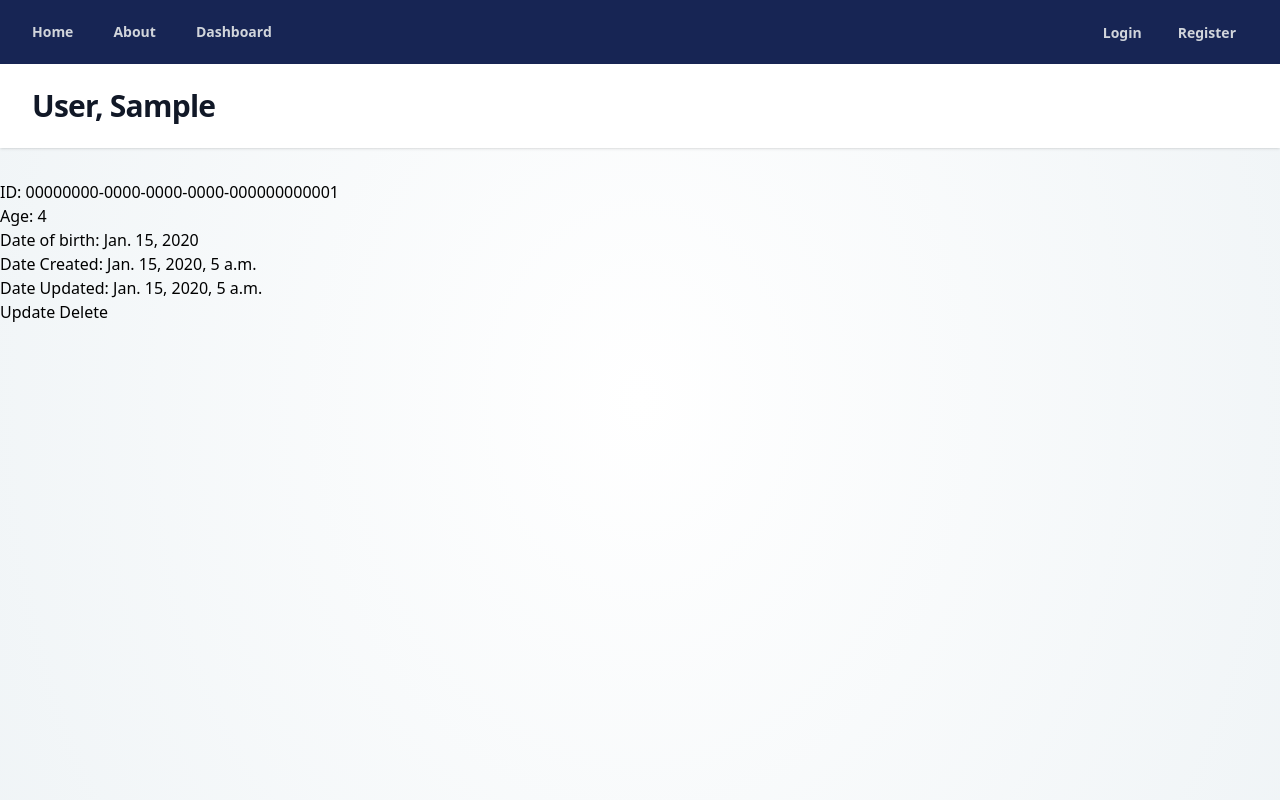
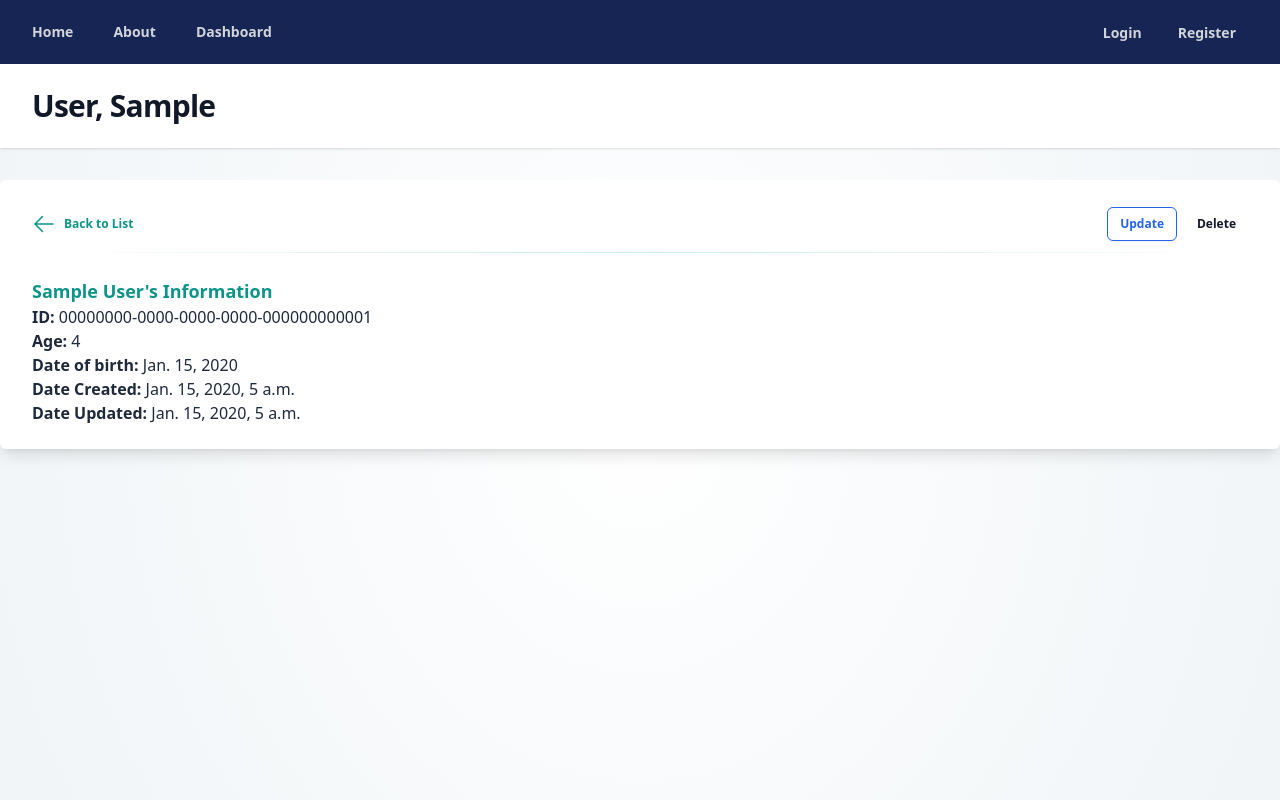
Before and after one commit to NeffCodes/retinopathy-risk-assessment-tool, a Django app: page /patients/00000000-0000-0000-0000-000000000001/ in a window 1280 px wide. Run offline with Django 5.2, Linux system fonts and the light colour scheme; tables that the repository leaves empty hold one stand-in row (values such as "Sample post").

Commit message:
update patient page style

```diff
--- a/rrat/patients/templates/patients/delete_patient.html
+++ b/rrat/patients/templates/patients/delete_patient.html
@@ -9,7 +9,7 @@
 {% endblock header %}
 
 {% block content %}
-    <section>
+    <section class="px-4 py-6 sm:px-6 lg:px-8 bg-white rounded-md shadow-lg">
         <form class="form-with-validation" action="" method="POST">
             {% csrf_token %}
             Are you sure you want to delete this patient? This is irreversible, once the patient is deleted it is gone forever.
--- a/rrat/patients/templates/patients/partials/add_new_patient.html
+++ b/rrat/patients/templates/patients/partials/add_new_patient.html
@@ -1,7 +1,6 @@
 {% extends "partials/section.html" %}
 
-{% block content %}
-
+{% block section_content %}
 <form action="" method="post">
 {% csrf_token %}
     <div class="mt-10 grid grid-cols-1 gap-x-6 gap-y-8 sm:grid-cols-6">
@@ -31,4 +30,4 @@
         </div>
     </div>
 </form>
-{% endblock content %}
+{% endblock section_content %}
--- a/rrat/patients/templates/patients/partials/patient_card.html
+++ b/rrat/patients/templates/patients/partials/patient_card.html
@@ -1,7 +1,6 @@
 {% extends "partials/section.html" %}
-{% load static %}
 
-{% block content %}
+{% block section_content %}
 <div class="grid gap-4 justify-items-center">
     <article class="inline-flex items-center justify-center w-full gap-4">
         <svg xmlns="http://www.w3.org/2000/svg" fill="none" viewBox="0 0 24 24" stroke-width="1.5" stroke="currentColor"
@@ -25,4 +24,4 @@
 
     <p class="text-xs text-slate-400">{{patient_info.id}}</p>
 </div>
-{% endblock content %}
+{% endblock section_content %}
--- /dev/null
+++ b/rrat/patients/templates/patients/partials/patient_page.html
@@ -0,0 +1,56 @@
+{% extends "partials/section.html" %}
+
+{% block section_content %}
+<div class="text-slate-800">
+    <div class="flex items-center justify-end gap-x-2">
+        <a href="{% url 'patients:list' %}" class="rounded-md px-3 py-2 text-xs font-semibold text-teal-600 hover:bg-teal-500 hover:text-white focus-visible:outline focus-visible:outline-2 focus-visible:outline-offset-2 -ml-3 focus-visible:outline-blue-600 flex gap-2 items-center justify-center">
+            <svg xmlns="http://www.w3.org/2000/svg" viewBox="0 0 24 24" fill="currentColor" class="size-6">
+                <path fill-rule="evenodd" d="M11.03 3.97a.75.75 0 0 1 0 1.06l-6.22 6.22H21a.75.75 0 0 1 0 1.5H4.81l6.22 6.22a.75.75 0 1 1-1.06 1.06l-7.5-7.5a.75.75 0 0 1 0-1.06l7.5-7.5a.75.75 0 0 1 1.06 0Z" clip-rule="evenodd" />
+            </svg>
+            <span>Back to List</span>
+        </a>
+
+        <a href="{% url 'patients:patient_update' id=patient_info.id %}" class="rounded-md border border-blue-600 px-3 py-2 text-xs font-semibold text-blue-600 shadow-sm hover:bg-blue-500  hover:text-white focus-visible:outline focus-visible:outline-2 focus-visible:outline-offset-2 focus-visible:outline-blue-600 ml-auto">Update</a>
+
+        <a href="{% url 'patients:patient_delete' id=patient_info.id %}" class="rounded-md  px-3 py-2 text-xs font-semibold leading-6 text-gray-900 hover:text-white hover:bg-red-700">Delete</a>
+    </div>
+
+    <hr class="mb-6 mt-2 h-px border-t-0 bg-transparent bg-gradient-to-r from-transparent via-teal-500 to-transparent opacity-25 dark:via-neutral-400" />
+
+    <h2 class="text-lg font-semibold text-teal-600">{{patient_info.first_name}} {{patient_info.last_name}}'s Information</h2>
+
+    <div>
+        <p>
+            <span class="font-semibold">
+                ID:
+            </span>
+            {{ patient_info.id }}
+        </p>
+        <p>
+            <span class="font-semibold">
+                Age:
+            </span>
+            {{ patient_info.age }}
+        </p>
+        <p>
+            <span class="font-semibold">
+                Date of birth:
+            </span>
+            {{ patient_info.date_of_birth }}</p>
+        <p>
+            <span class="font-semibold">
+                Date Created:
+            </span>
+                {{ patient_info.date_created }}</p>
+        <p>
+            <span class="font-semibold">
+                Date Updated:
+            </span>
+                {{ patient_info.date_updated }}
+        </p>
+    </div>
+
+
+
+<div>
+{% endblock section_content%}
--- a/rrat/patients/templates/patients/update_patient.html
+++ b/rrat/patients/templates/patients/update_patient.html
@@ -9,7 +9,7 @@
 {% endblock header %}
 
 {% block content %}
-    <section>
+    <section class="px-4 py-6 sm:px-6 lg:px-8 bg-white rounded-md shadow-lg">
         <form class="form-with-validation" action="" method="post">
             {% csrf_token %}
             {{ form.as_p }}
--- a/rrat/patients/templates/patients/view_patient.html
+++ b/rrat/patients/templates/patients/view_patient.html
@@ -1,23 +1,13 @@
 {% extends "layout.html" %}
 
 {% block title %}
-  {{patient.full_name}}
+  {{ patient.full_name }}
 {% endblock title %}
 
 {% block header %}
-  {{patient.full_name}}
+  {{ patient.full_name }}
 {% endblock header %}
 
 {% block content %}
-  <section>
-    <div>
-      <p>ID: {{ patient.id }}</p>
-      <p>Age: {{ patient.age }}</p>
-      <p>Date of birth: {{ patient.date_of_birth }}</p>
-      <p>Date Created: {{ patient.date_created }}</p>
-      <p>Date Updated: {{ patient.date_updated }}</p>
-    </div>
-  </section>
-  <a href="{% url 'patients:patient_update' id=patient.id %}"> Update </a>
-  <a href="{% url 'patients:patient_delete' id=patient.id %}"> Delete </a>
+  {% include "./partials/patient_page.html" with patient_info=patient %}
 {% endblock content %}
--- a/rrat/static/css/output.css
+++ b/rrat/static/css/output.css
@@ -628,6 +633,30 @@ video {
   margin-top: 2rem;
 }
 
+.ml-auto {
+  margin-left: auto;
+}
+
+.mr-2 {
+  margin-right: 0.5rem;
+}
+
+.-ml-2 {
+  margin-left: -0.5rem;
+}
+
+.mb-8 {
+  margin-bottom: 2rem;
+}
+
+.mt-4 {
+  margin-top: 1rem;
+}
+
+.mb-6 {
+  margin-bottom: 1.5rem;
+}
+
 .block {
   display: block;
 }
@@ -653,8 +682,17 @@ video {
   height: 2.5rem;
 }
 
+.size-6 {
+  width: 1.5rem;
+  height: 1.5rem;
+}
+
 .h-0 {
   height: 0px;
+}
+
+.h-0\.5 {
+  height: 0.125rem;
 }
 
 .h-16 {
@@ -735,12 +781,24 @@ video {
   justify-content: space-between;
 }
 
+.justify-items-start {
+  justify-items: start;
+}
+
 .justify-items-center {
   justify-items: center;
 }
 
 .gap-4 {
   gap: 1rem;
+}
+
+.gap-5 {
+  gap: 1.25rem;
+}
+
+.gap-2 {
+  gap: 0.5rem;
 }
 
 .gap-x-6 {
@@ -752,14 +810,33 @@ video {
   row-gap: 2rem;
 }
 
+.gap-x-2 {
+  -moz-column-gap: 0.5rem;
+       column-gap: 0.5rem;
+}
+
 .space-x-4 > :not([hidden]) ~ :not([hidden]) {
   --tw-space-x-reverse: 0;
   margin-right: calc(1rem * var(--tw-space-x-reverse));
   margin-left: calc(1rem * calc(1 - var(--tw-space-x-reverse)));
 }
 
+.space-y-4 > :not([hidden]) ~ :not([hidden]) {
+  --tw-space-y-reverse: 0;
+  margin-top: calc(1rem * calc(1 - var(--tw-space-y-reverse)));
+  margin-bottom: calc(1rem * var(--tw-space-y-reverse));
+}
+
 .place-self-end {
   place-self: end;
+}
+
+.self-start {
+  align-self: flex-start;
+}
+
+.justify-self-start {
+  justify-self: start;
 }
 
 .overflow-hidden {
@@ -799,6 +876,16 @@ video {
   border-color: rgb(13 148 136 / var(--tw-border-opacity));
 }
 
+.border-blue-600 {
+  --tw-border-opacity: 1;
+  border-color: rgb(37 99 235 / var(--tw-border-opacity));
+}
+
+.bg-blue-600 {
+  --tw-bg-opacity: 1;
+  background-color: rgb(37 99 235 / var(--tw-bg-opacity));
+}
+
 .bg-blue-950 {
   --tw-bg-opacity: 1;
   background-color: rgb(23 37 84 / var(--tw-bg-opacity));
@@ -998,6 +1089,21 @@ video {
   color: rgb(255 255 255 / var(--tw-text-opacity));
 }
 
+.text-blue-600 {
+  --tw-text-opacity: 1;
+  color: rgb(37 99 235 / var(--tw-text-opacity));
+}
+
+.text-blue-800 {
+  --tw-text-opacity: 1;
+  color: rgb(30 64 175 / var(--tw-text-opacity));
+}
+
+.text-teal-800 {
+  --tw-text-opacity: 1;
+  color: rgb(17 94 89 / var(--tw-text-opacity));
+}
+
 .opacity-25 {
   opacity: 0.25;
 }
--- a/rrat/templates/partials/section.html
+++ b/rrat/templates/partials/section.html
@@ -1,4 +1,5 @@
 <section class="px-4 py-6 sm:px-6 lg:px-8 bg-white rounded-md shadow-lg">
-    {% block content %}
-    {% endblock content %}
+    {% block section_content %}
+    default
+    {% endblock section_content %}
 </section>
```
Also changed, not shown: other parts of rrat/static/css/output.css (+61 -30 lines).
